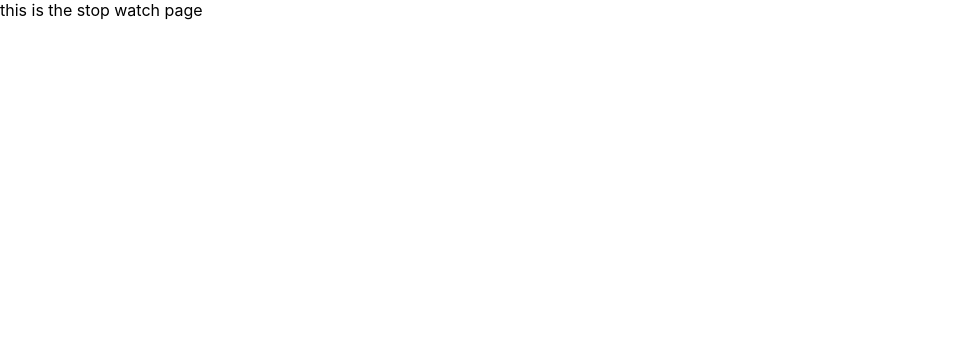
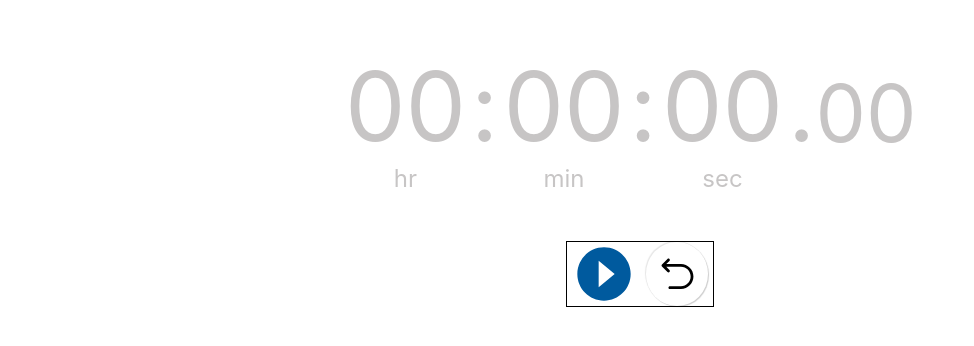
Before and after one commit to Mohanadfarid/TimeManager, a React (Vite) app: page /stopwatch in a window 1280 px wide. Shown: the top 346 px of the page, without its empty margins (0-974 px from the left). Built offline with nearby package versions, Linux system fonts and the light colour scheme.

Commit message:
added stop watch + pause& reset logic

```diff
--- /dev/null
+++ b/src/components/stopWatch/StopWatch.tsx
@@ -0,0 +1,128 @@
+import { FunctionComponent, ReactNode, useEffect, useState } from "react";
+import "./stopWatch.scss";
+import { formatTime } from "../../utils/timerUtils";
+import { BiSolidCaretRightCircle } from "react-icons/bi";
+import { FaCirclePause } from "react-icons/fa6";
+import { RxReset } from "react-icons/rx";
+
+interface StopWatchProps {}
+interface StopWatch {
+  hours: number;
+  minutes: number;
+  seconds: number;
+  milliseconds: number;
+}
+
+const StopWatch: FunctionComponent<StopWatchProps> = () => {
+  const [isPaused, setIsPaused] = useState<boolean>(true);
+
+  const [stopWatchTime, setStopWatchTime] = useState<StopWatch>({
+    hours: 0,
+    minutes: 0,
+    seconds: 0,
+    milliseconds: 0,
+  });
+
+  const handleIcrementTimer = () => {
+    setStopWatchTime((prevState) => {
+      if (
+        prevState.minutes === 59 &&
+        prevState.seconds === 59 &&
+        prevState.milliseconds === 90
+      ) {
+        return {
+          hours: prevState.hours + 1,
+          minutes: 0,
+          seconds: 0,
+          milliseconds: 0,
+        };
+      } else if (prevState.seconds === 59 && prevState.milliseconds === 90) {
+        return {
+          ...prevState,
+          minutes: prevState.minutes + 1,
+          seconds: 0,
+          milliseconds: 0,
+        };
+      } else if (prevState.milliseconds === 90) {
+        return {
+          ...prevState,
+          seconds: prevState.seconds + 1,
+          milliseconds: 0,
+        };
+      } else {
+        return { ...prevState, milliseconds: prevState.milliseconds + 1 };
+      }
+    });
+  };
+
+  const handleTogglePause = () => {
+    setIsPaused((prevState) => !prevState);
+    //handle if the count down is already finished
+  };
+
+  const resetTimer = () => {
+    setStopWatchTime({
+      hours: 0,
+      minutes: 0,
+      seconds: 0,
+      milliseconds: 0,
+    });
+  };
+
+  const togglePauseButton: ReactNode = isPaused ? (
+    <BiSolidCaretRightCircle />
+  ) : (
+    <FaCirclePause />
+  );
+
+  useEffect(() => {
+    const interval: number = setInterval(() => {
+      if (!isPaused) {
+        handleIcrementTimer();
+      } else {
+        clearInterval(interval);
+        setIsPaused(true);
+      }
+    }, 10);
+
+    return () => {
+      clearInterval(interval);
+    };
+  }, [stopWatchTime,isPaused]);
+  return (
+    <div>
+      <div className={`stop-watch ${isPaused && 'disabled'}`}>
+        <div className="stop-watch__hours">
+          {formatTime(stopWatchTime.hours)}
+          <span className="description">hr</span>
+        </div>
+        <span className="seprator">:</span>
+        <div className="stop-watch__minutes">
+          {formatTime(stopWatchTime.minutes)}
+          <span className="description">min</span>
+        </div>
+        <span className="seprator">:</span>
+        <div className="stop-watch__seconds">
+          {formatTime(stopWatchTime.seconds)}
+          <span className="description">sec</span>
+        </div>
+        .
+        <div className="stop-watch__milliseconds">
+          {" "}
+          {formatTime(stopWatchTime.milliseconds)}
+        </div>
+      </div>
+
+      <div className="stop-watch__controlles">
+        <i className="play-button" onClick={handleTogglePause}>
+          {togglePauseButton}
+        </i>
+        <i className="reset-button" onClick={resetTimer}>
+          <RxReset />
+        </i>
+      </div>
+    </div>
+  );
+};
+
+export default StopWatch;
--- /dev/null
+++ b/src/components/stopWatch/stopWatch.scss
@@ -0,0 +1,64 @@
+@import "../../styles/variables.scss";
+.stop-watch {
+  display: flex;
+  justify-content: center;
+  align-items: top;
+  font-size: 6rem;
+  font-weight: 400;
+  width: 90vw;
+  max-width: 600px;
+  margin: 3rem auto;
+  &.disabled{
+    color: $darker-grey;
+  }
+  .description {
+    font-size: 1.5rem;
+  }
+
+  .stop-watch__hours,
+  .stop-watch__minutes,
+  .stop-watch__seconds {
+    display: flex;
+    flex-direction: column;
+    align-items: center;
+    margin: 0 0.2rem;
+    width: 25%;
+  }
+
+  .stop-watch__milliseconds {
+    display: flex;
+    align-items: center;
+    padding-bottom: 1rem;
+    font-size: 5rem;
+    width: 25%;
+  }
+}
+.stop-watch__controlles {
+  border: 1px solid black;
+  width: fit-content;
+  margin: 1rem auto;
+  display: flex;
+  i {
+    z-index: 2;
+    cursor: pointer;
+    color: $main-blue;
+    margin: 0 5px;
+    :hover {
+      opacity: 0.9;
+    }
+  }
+  .play-button {
+    font-size: 4rem;
+  }
+  .reset-button {
+    border-radius: 50%;
+    padding: 10px;
+    font-size: 2.6rem;
+    box-shadow: 1px 1px 1px rgba(0, 0, 0, 0.2), -1px -1px 1px rgba(0, 0, 0, 0.1);
+    color: black;
+
+    &:hover {
+      background-color: $dark-grey;
+    }
+  }
+}
--- a/src/pages/stopWatchPage/StopWatchPage.tsx
+++ b/src/pages/stopWatchPage/StopWatchPage.tsx
@@ -1,9 +1,16 @@
 import { FunctionComponent } from "react";
+import StopWatch from "../../components/stopWatch/StopWatch";
 
 interface StopWatchPageProps {}
 
 const StopWatchPage: FunctionComponent<StopWatchPageProps> = () => {
-  return <div>this is the stop watch page</div>;
+
+
+  return (
+    <div>
+      <StopWatch />
+    </div>
+  );
 };
 
 export default StopWatchPage;
--- /dev/null
+++ b/src/utils/timerUtils.ts
@@ -0,0 +1,3 @@
+export const formatTime = (value: number) => {
+    return value.toString().padStart(2, '0');
+  };
```
